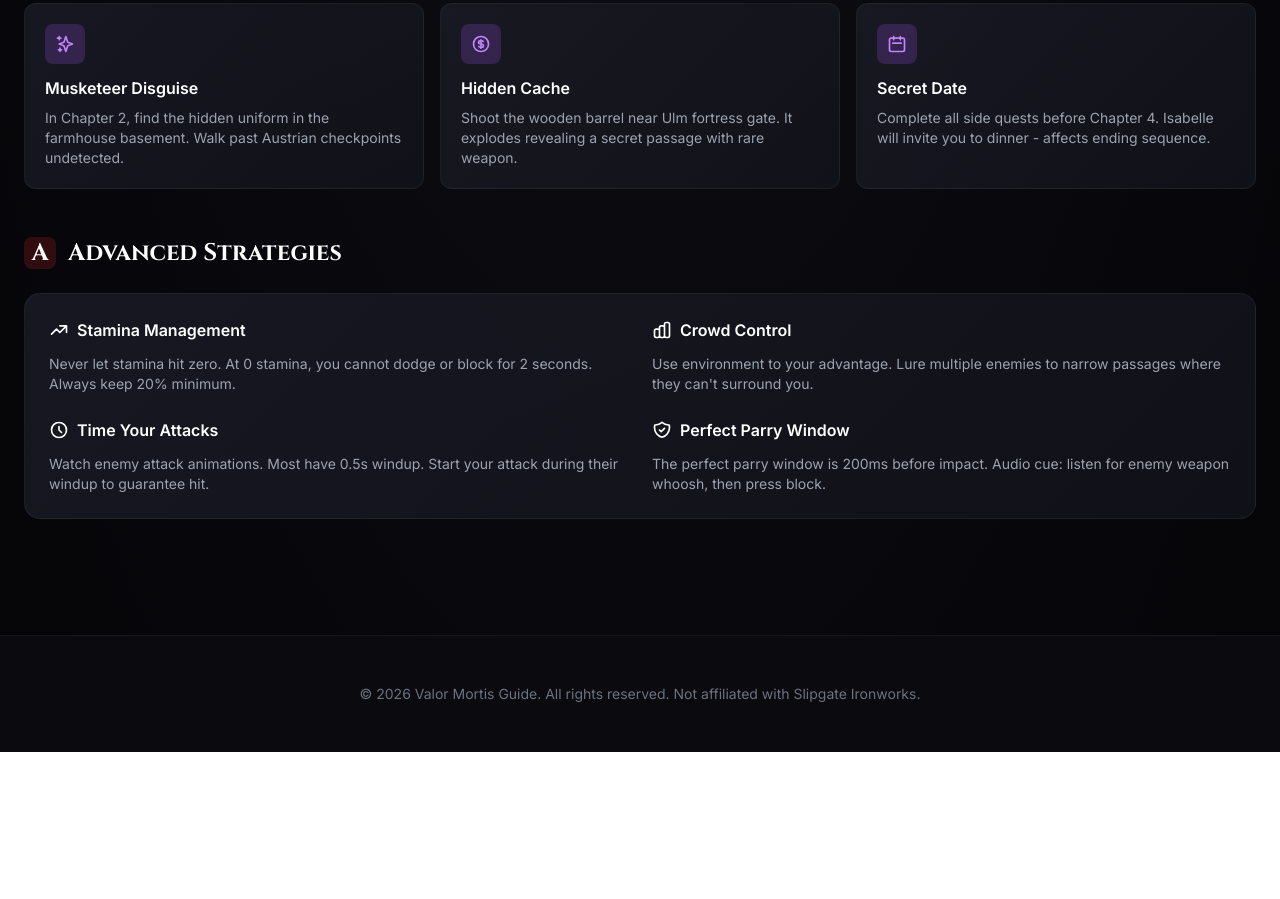
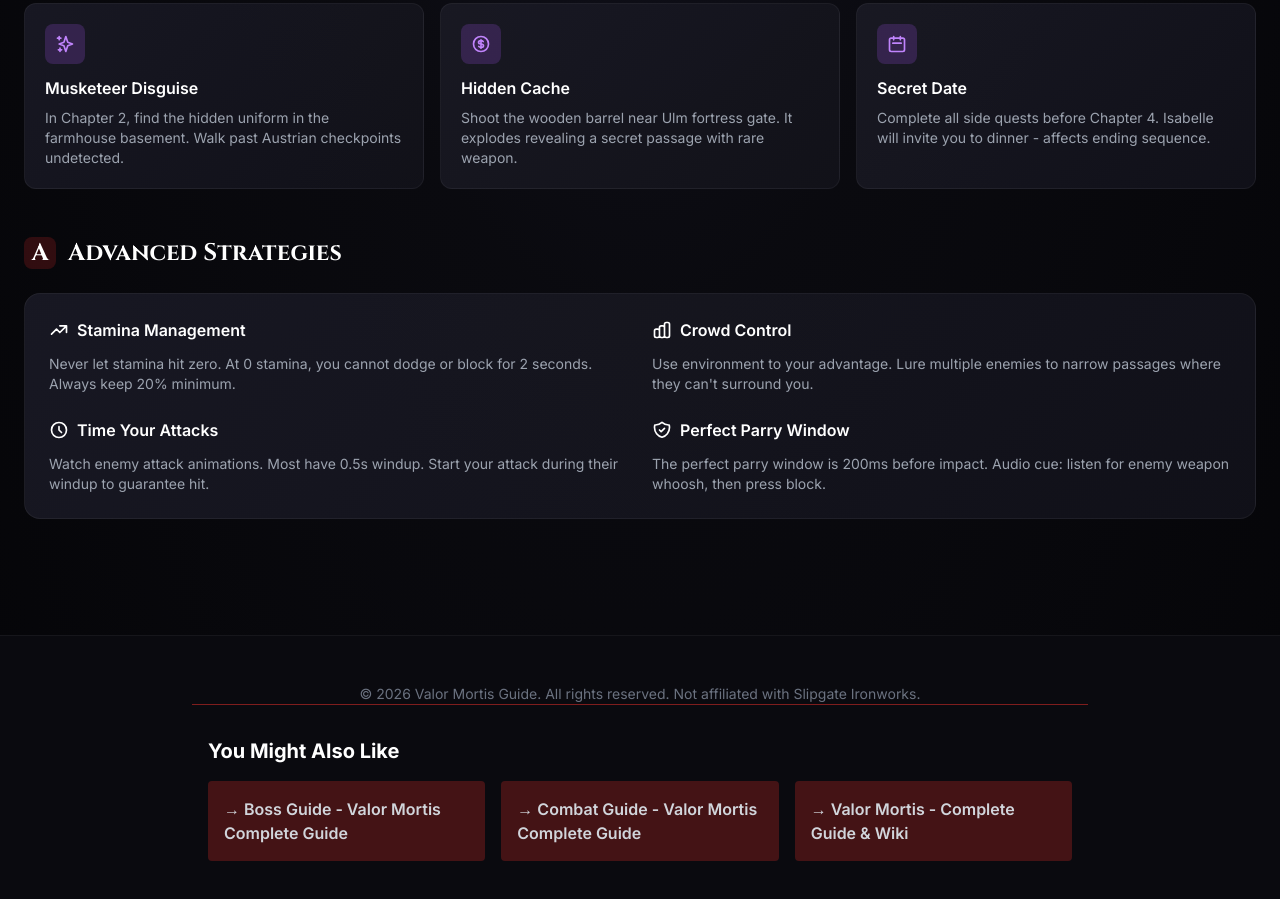
Before and after one commit to zhangmofei11/valor-mortis, a plain HTML site: page tips.html in a window 1280 px wide. Shown: the part 1167-2066 px from the top of the page. Before the commit the page ends 1919 px from the top, so only its background shows below. Drawn offline with nearby package versions, Linux system fonts and the light colour scheme.

Commit message:
Add related articles section

```diff
--- a/tips.html
+++ b/tips.html
@@ -272,6 +272,22 @@
         <div class="max-w-7xl mx-auto px-6 text-center text-gray-500 text-sm">
             <p>&copy; 2026 Valor Mortis Guide. All rights reserved. Not affiliated with Slipgate Ironworks.</p>
         </div>
-    </footer>
+
+    <!-- Related Articles -->
+    <section class="max-w-4xl mx-auto py-8 px-4 border-t border-red-900">
+        <h3 class="text-xl font-bold mb-4 text-white">You Might Also Like</h3>
+        <div class="grid md:grid-cols-3 gap-4">
+        <a href="bosses.html" class="block p-4 bg-red-900/50 border-red-900 rounded hover:bg-red-800/50 transition">
+            <span class="font-semibold text-gray-300">→ Boss Guide - Valor Mortis Complete Guide</span>
+        </a>
+        <a href="combat.html" class="block p-4 bg-red-900/50 border-red-900 rounded hover:bg-red-800/50 transition">
+            <span class="font-semibold text-gray-300">→ Combat Guide - Valor Mortis Complete Guide</span>
+        </a>
+        <a href="index.html" class="block p-4 bg-red-900/50 border-red-900 rounded hover:bg-red-800/50 transition">
+            <span class="font-semibold text-gray-300">→ Valor Mortis - Complete Guide & Wiki</span>
+        </a>
+        </div>
+    </section>
+</footer>
 </body>
 </html>
```
Also changed, not shown: bosses.html (+17 -1 lines), combat.html (+17 -1 lines), index.html (+17 -1 lines), walkthrough.html (+17 -1 lines), weapons.html (+17 -1 lines).
